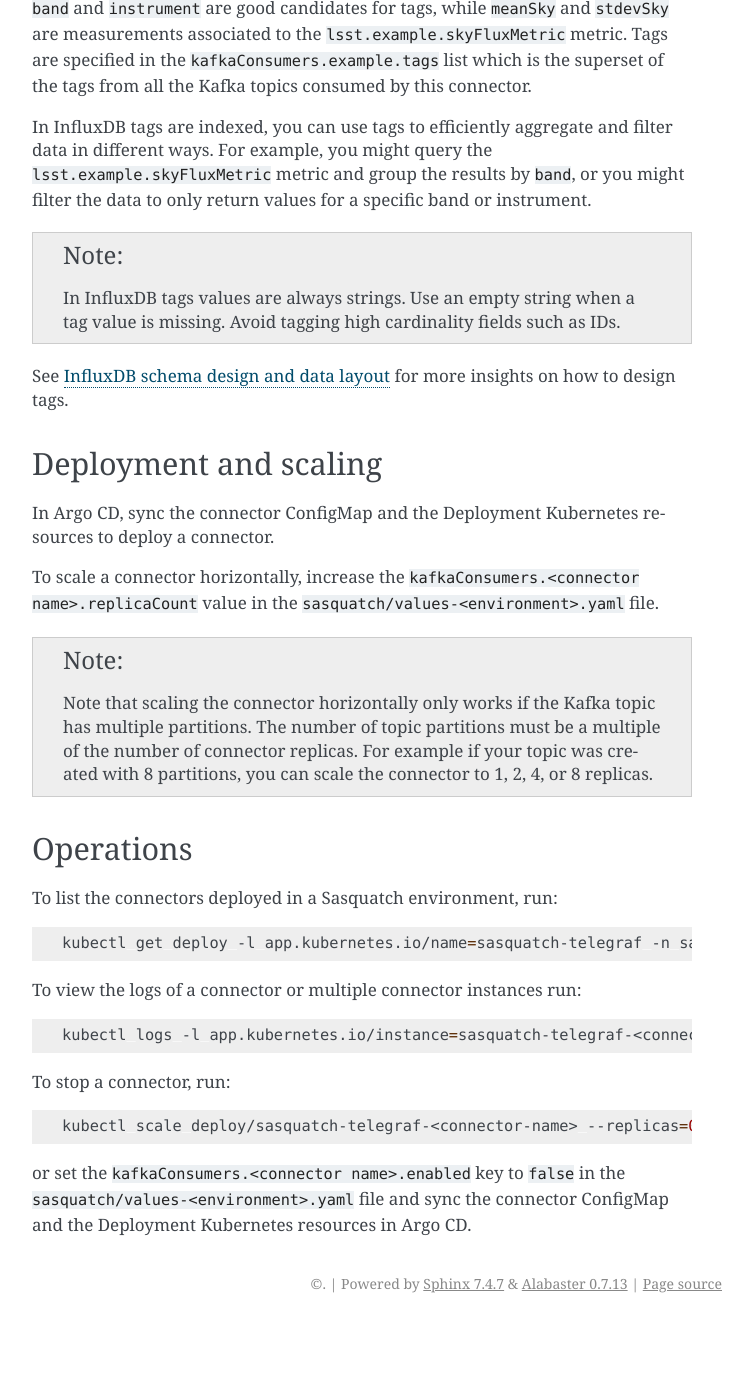
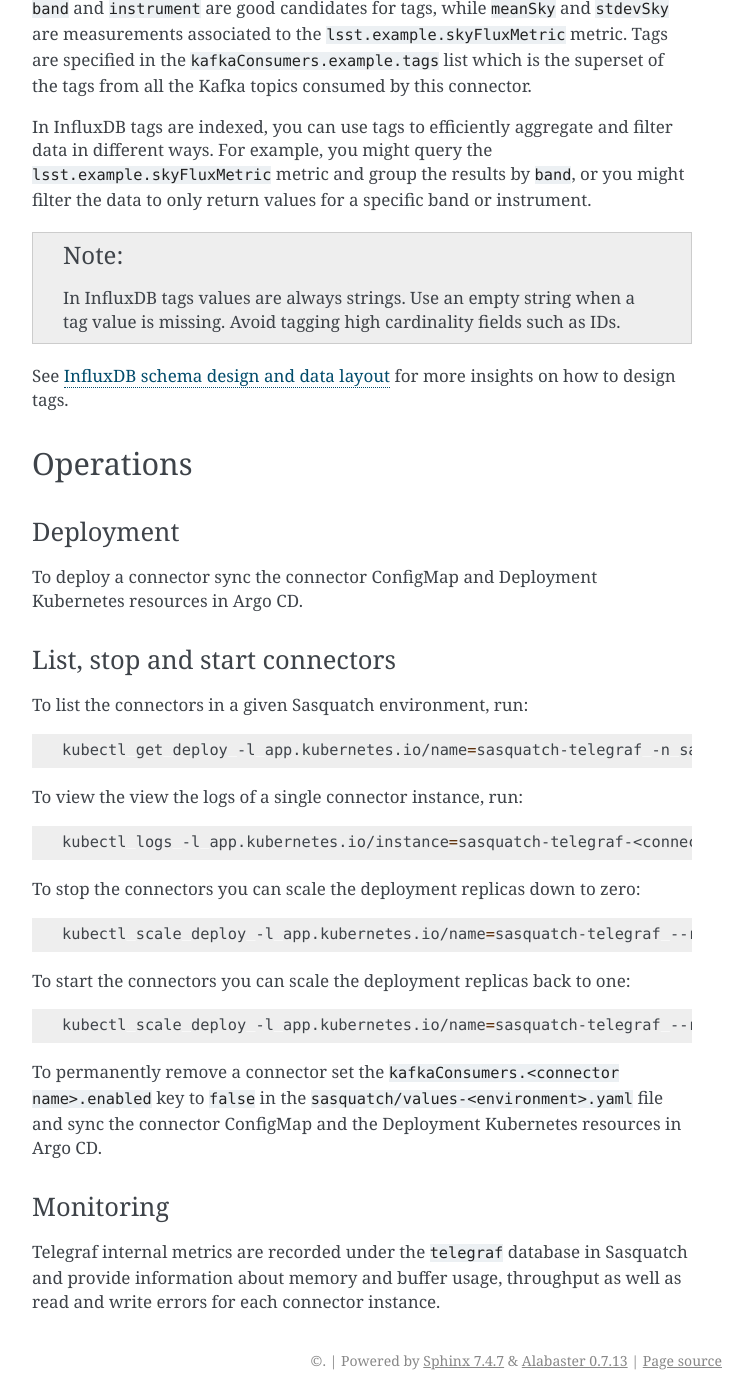
Before and after one commit to lsst-sqre/sasquatch, a Sphinx documentation site: the page built from docs/developer-guide/connectors.rst, in a window 1280 px wide and 1400 px high, scrolled down 1806 px. Shown: the whole window, without its empty margins (388-1141 px from the left). Built offline with Sphinx 7.4.7, drawn with Linux system fonts in a browser that asks for light colours; before the commit the page ends 3129 px from its top, so only the background shows below that; some of the changed text lies outside the part shown.

Commit message:
Update connectors.rst

```diff
--- a/docs/developer-guide/connectors.rst
+++ b/docs/developer-guide/connectors.rst
@@ -86,41 +86,47 @@
 
 See `InfluxDB schema design and data layout`_ for more insights on how to design tags.
 
-Deployment and scaling
-======================
-
-In Argo CD, sync the connector ConfigMap and the Deployment Kubernetes resources to deploy a connector.
-
-To scale a connector horizontally, increase the ``kafkaConsumers.<connector name>.replicaCount`` value in the ``sasquatch/values-<environment>.yaml`` file.
-
-.. note::
-
-  Note that scaling the connector horizontally only works if the Kafka topic has multiple partitions.
-  The number of topic partitions must be a multiple of the number of connector replicas.
-  For example if your topic was created with 8 partitions, you can scale the connector to 1, 2, 4, or 8 replicas.
-
 Operations
 ==========
 
-To list the connectors deployed in a Sasquatch environment, run:
+Deployment
+----------
+
+To deploy a connector sync the connector ConfigMap and Deployment Kubernetes resources in Argo CD.
+
+List, stop and start connectors
+-------------------------------
+
+To list the connectors in a given Sasquatch environment, run:
 
 .. code:: bash
 
   kubectl get deploy -l app.kubernetes.io/name=sasquatch-telegraf -n sasquatch
 
-To view the logs of a connector or multiple connector instances run:
+To view the view the logs of a single connector instance, run:
 
 .. code:: bash
 
-  kubectl logs -l app.kubernetes.io/instance=sasquatch-telegraf-<connector-name> --tail=5  -n sasquatch
+  kubectl logs -l app.kubernetes.io/instance=sasquatch-telegraf-<connector-name> -n sasquatch
 
-To stop a connector, run:
+To stop the connectors you can scale the deployment replicas down to zero:
 
 .. code:: bash
 
-  kubectl scale deploy/sasquatch-telegraf-<connector-name> --replicas=0 -n sasquatch
+  kubectl scale deploy -l app.kubernetes.io/name=sasquatch-telegraf --replicas=0 -n sasquatch
 
-or set the ``kafkaConsumers.<connector name>.enabled`` key to ``false`` in the ``sasquatch/values-<environment>.yaml`` file and sync the connector ConfigMap and the Deployment Kubernetes resources in Argo CD.
+To start the connectors you can scale the deployment replicas back to one:
+
+.. code:: bash
+
+  kubectl scale deploy -l app.kubernetes.io/name=sasquatch-telegraf --replicas=1 -n sasquatch
+
+To permanently remove a connector set the ``kafkaConsumers.<connector name>.enabled`` key to ``false`` in the ``sasquatch/values-<environment>.yaml`` file and sync the connector ConfigMap and the Deployment Kubernetes resources in Argo CD.
+
+Monitoring
+----------
+
+Telegraf internal metrics are recorded under the ``telegraf`` database in Sasquatch and provide information about memory and buffer usage, throughput as well as read and write errors for each connector instance.
 
 
 .. _InfluxDB v1 output: https://github.com/influxdata/telegraf/blob/master/plugins/outputs/influxdb/README.md
```
